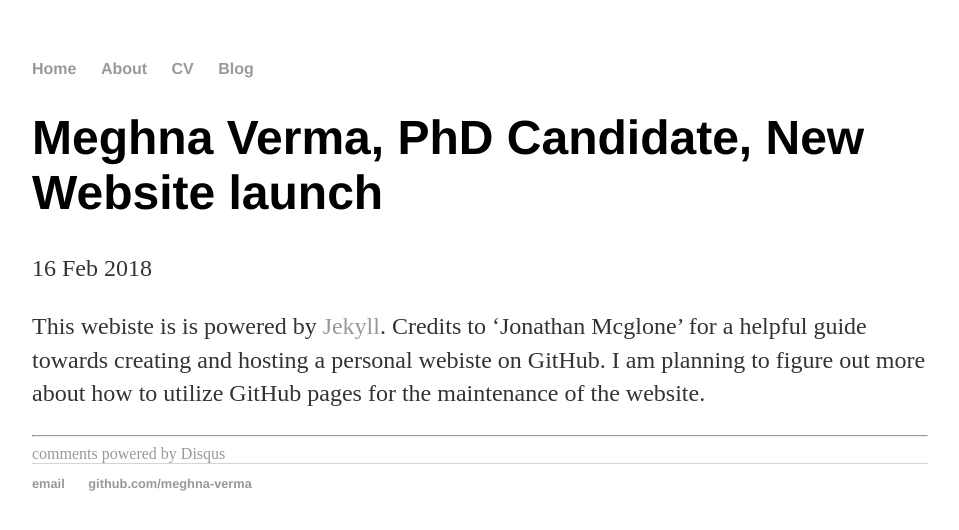
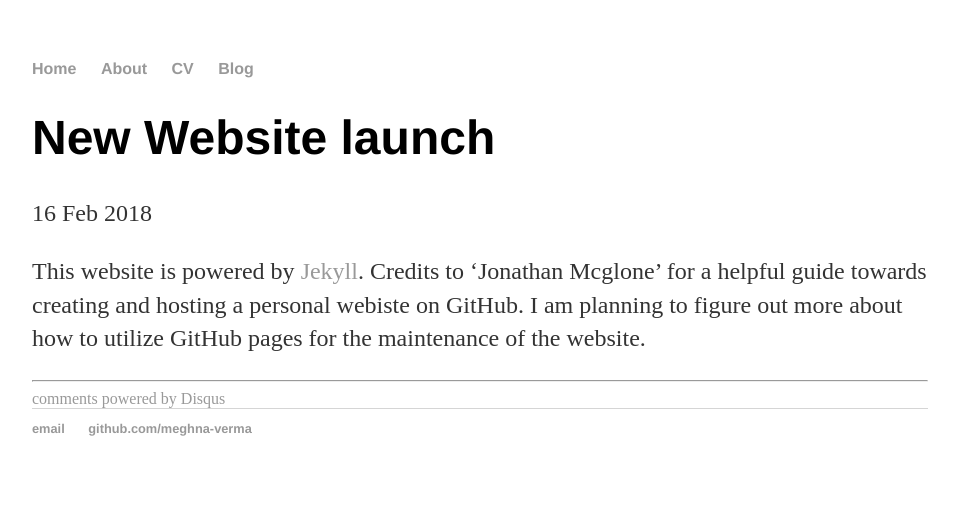
Before and after one commit to meghna-verma/meghna-verma.github.io, a Jekyll site: the page built from _posts/2018-02-16-Meghna-Verma-site-launched.md, in a window 1280 px wide. Shown: the top 530 px of the page, without its empty margins (160-1119 px from the left). Built offline with Jekyll 4.4.1, drawn with Linux system fonts in a browser that asks for light colours; comment, search, counter and statistics services are not loaded.

Commit message:
Update 2018-02-16-Meghna-Verma-site-launched.md

```diff
--- a/_posts/2018-02-16-Meghna-Verma-site-launched.md
+++ b/_posts/2018-02-16-Meghna-Verma-site-launched.md
@@ -1,7 +1,7 @@
 ---
 layout: post
-title: "Meghna Verma, PhD Candidate, New Website launch"
+title: "New Website launch"
 date: 2018-02-16
 ---
-This webiste is is powered by [Jekyll](http://jekyllrb.com). Credits to 'Jonathan Mcglone' for a helpful guide towards creating and hosting a personal webiste on GitHub.
+This website is powered by [Jekyll](http://jekyllrb.com). Credits to 'Jonathan Mcglone' for a helpful guide towards creating and hosting a personal webiste on GitHub.
 I am planning to figure out more about how to utilize GitHub pages for the maintenance of the website.
```
